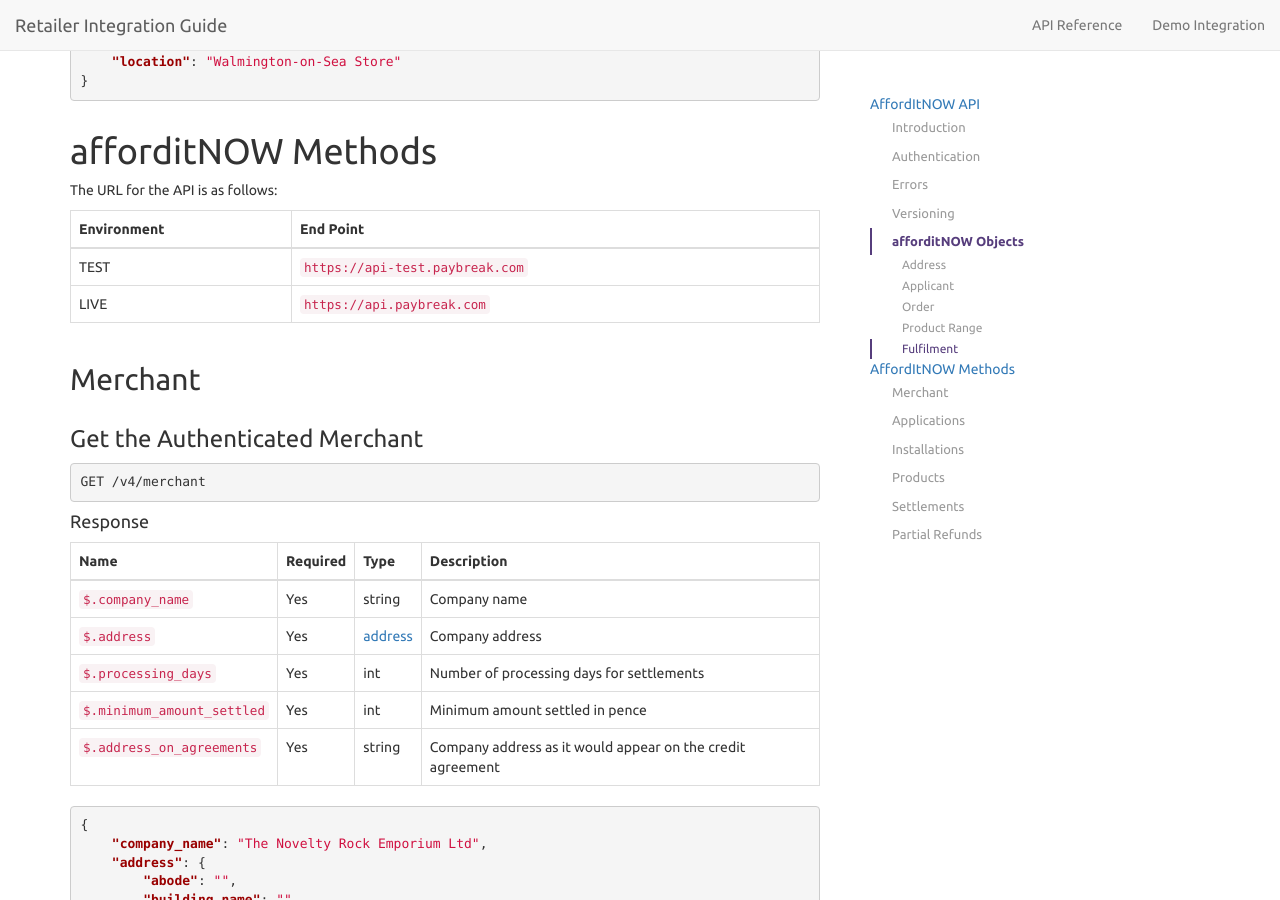
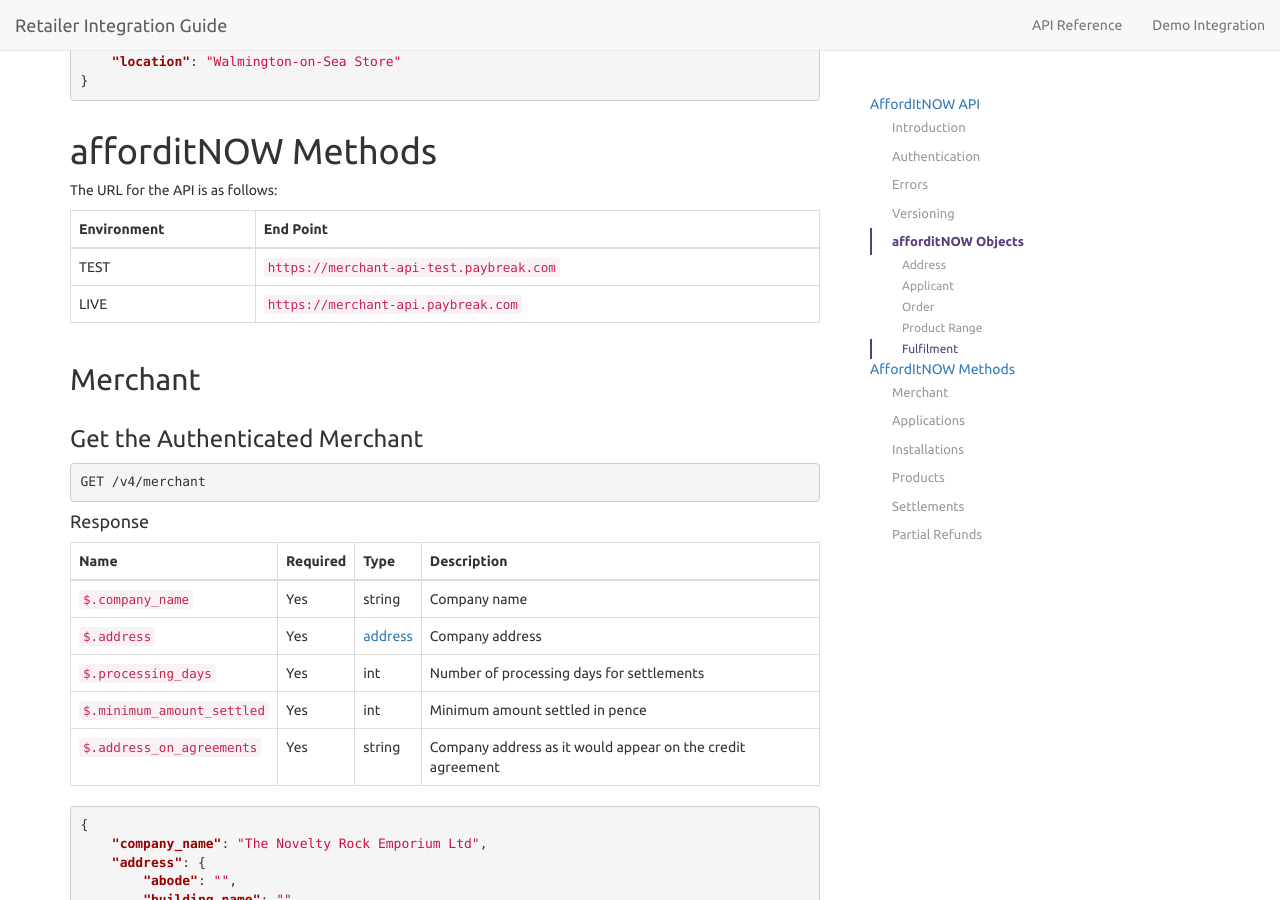
Before and after one commit to PayBreak/retailer-integration-guide, a Jekyll site: the page built from api/index.md, in a window 1280 px wide and 900 px high, scrolled down 5326 px. Built offline with Jekyll 4.4.1, drawn with Linux system fonts in a browser that asks for light colours; nearby versions of some CDN libraries; Markdown is read by kramdown in place of the engine named in the settings; part of the change alters nothing that is shown.

```diff
--- a/_data/globals.yml
+++ b/_data/globals.yml
@@ -1,5 +1,5 @@
-api_test: "https://api-test.paybreak.com"
-api_live: "https://api.paybreak.com"
+api_test: "https://merchant-api-test.paybreak.com"
+api_live: "https://merchant-api.paybreak.com"
 api_prefix: "/v4"
 brandname: "afforditNOW"
 merchant: "merchant"
```
